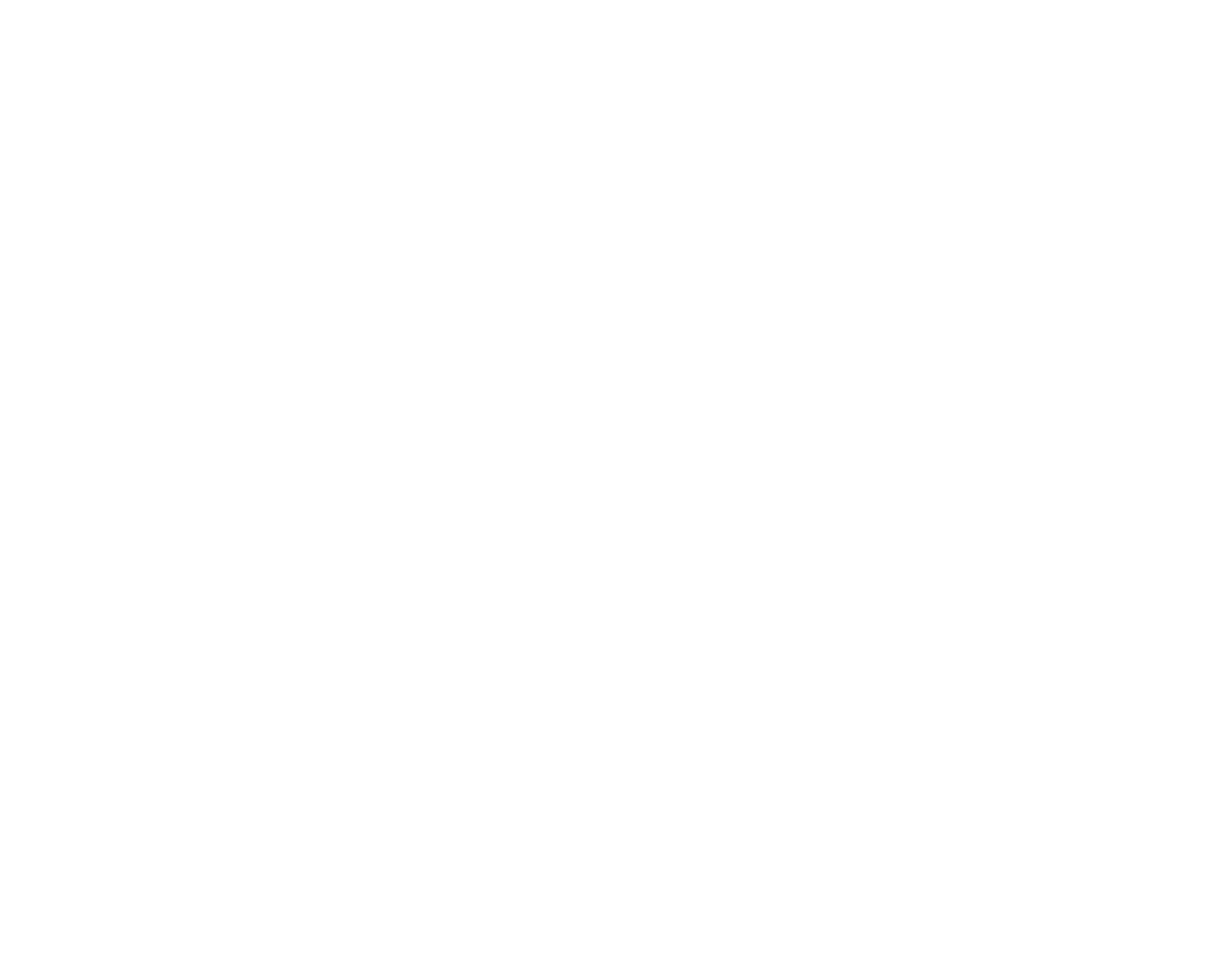
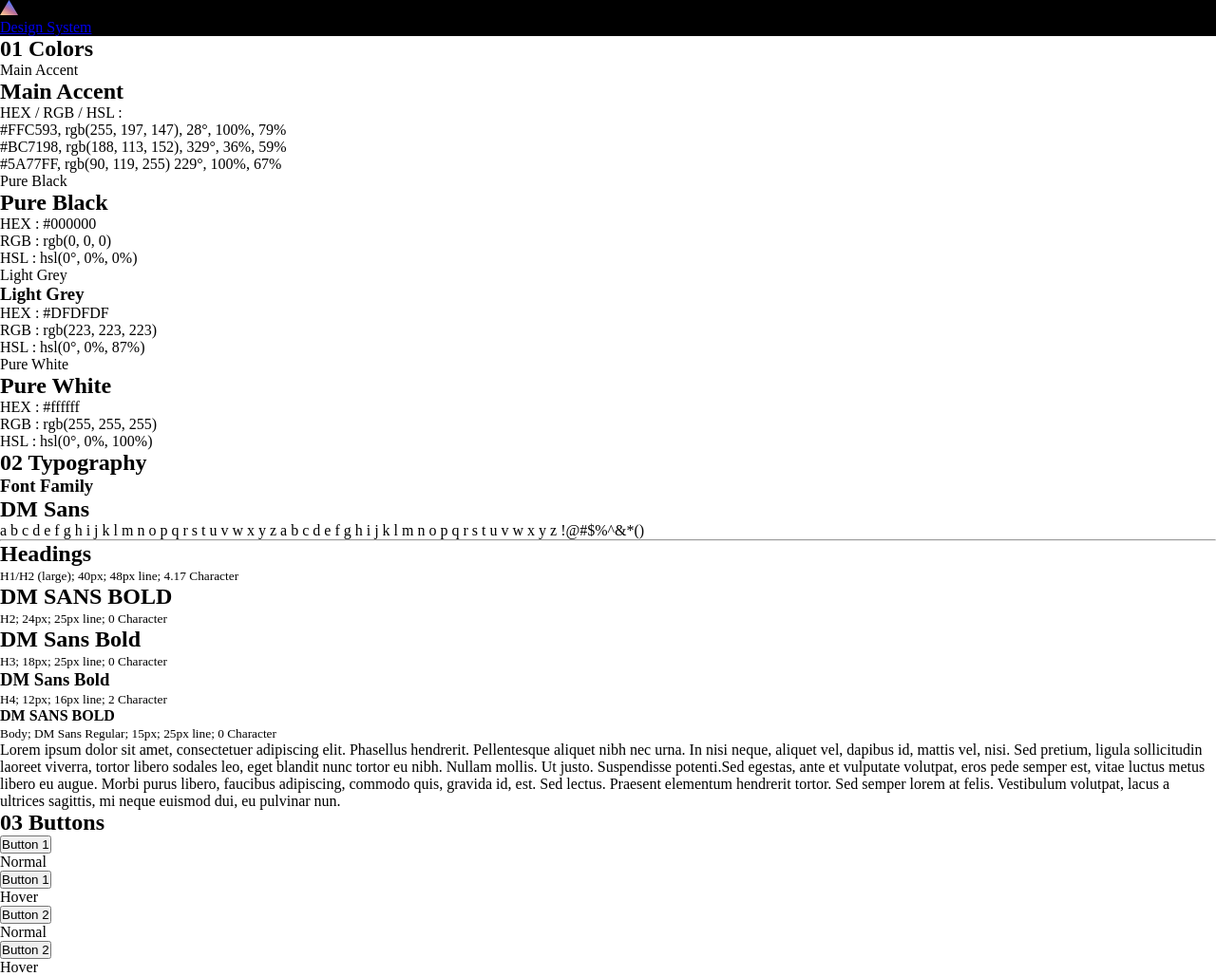
Before and after one commit to claudio-narciso/frontendmentor_photosnap, a plain HTML site: page design_system.html in a window 1280 px wide. Shown: the whole page at 95% size. Before the commit the page ends 800 px from the top, so only its background shows below. Drawn offline with Linux system fonts and the light colour scheme.

Commit message:
Start of the design system

```diff
--- /dev/null
+++ b/design_system.css
@@ -0,0 +1,19 @@
+/* Design System */
+* {
+    margin: 0;
+    padding: 0;
+    box-sizing: border-box;
+}
+
+/* Define Custom Properties */
+:root {
+    /* Colors */
+    --main-accent: linear-gradient(45deg, rgb(255, 197, 147), rgb(188, 113, 152), rgb(90, 119, 255));
+    --pure-black: rgb(0,0,0);
+    --light-grey: #dfdfdf;
+    --pure-white: #ffffff;
+}
+
+.header {
+    background-color: var(--pure-black);
+}
--- a/design_system.html
+++ b/design_system.html
@@ -3,9 +3,113 @@
 <head>
     <meta charset="UTF-8">
     <meta name="viewport" content="width=device-width, initial-scale=1.0">
-    <title>Document</title>
+    <link rel="stylesheet" href="design_system.css">
+    <title>Design System</title>
 </head>
 <body>
+    <header class="header">
+        <nav class="nav">
+            <a class="nav_logo" href="index.html"><img src="assets/shared/desktop/logo.svg" alt=""></a>
+            <ul class="nav_list">
+                <li class="nav_item"><a href="#">Design System</a></li>
+            </ul>
+        </nav>
+    </header>
 
+    <main class="main">
+        <section>
+            <h2><span>01</span> Colors</h2>
+            <div>
+                <div class="color">Main Accent</div>
+                <h2>Main Accent</h2>
+                <ul> HEX / RGB / HSL :
+                    <li>#FFC593, rgb(255, 197, 147), 28°, 100%, 79%</li>
+                    <li>#BC7198, rgb(188, 113, 152), 329°, 36%, 59%</li>
+                    <li>#5A77FF, rgb(90, 119, 255) 229°, 100%, 67%</li>
+                </ul>
+            </div>
+
+            <div>
+                <div class="color">Pure Black</div>
+                <h2>Pure Black</h2>
+                <ul>
+                    <li>HEX : #000000</li>
+                    <li>RGB : rgb(0, 0, 0)</li>
+                    <li>HSL : hsl(0°, 0%, 0%)</li>
+                </ul>
+            </div>
+            <div>
+                <div class="color">Light Grey</div>
+                <h3>Light Grey</h3>
+                <ul>
+                    <li>HEX : #DFDFDF</li>
+                    <li>RGB : rgb(223, 223, 223)</li>
+                    <li>HSL : hsl(0°, 0%, 87%)</li>
+                </ul>
+            </div>
+            <div>
+                <div class="color">Pure White</div>
+                <h2>Pure White</h2>
+                <ul>
+                    <li>HEX : #ffffff</li>
+                    <li>RGB : rgb(255, 255, 255)</li>
+                    <li>HSL : hsl(0°, 0%, 100%)</li>
+                </ul>
+            </div>
+        </section>
+        <section>
+            <h2><span>02</span> Typography</h2>
+            <h3>Font Family</h3>
+            <div>
+                <h2>DM Sans</h2>
+                <p>a b c d e f g h i j k l m n o p q r s t u v w x y z a b c d e f g h i j k l m n o p q r s t u v w x y z !@#$%^&*()</p>
+            </div>
+            <hr>
+            <div>
+                <div class="heading">
+                    <h2>Headings</h2>
+                    <div>
+                        <small>H1/H2 (large); 40px; 48px line; 4.17 Character</small>
+                        <h1>DM SANS BOLD</h1>
+                    </div>
+                    <div>
+                        <small>H2; 24px; 25px line; 0 Character</small>
+                        <h2>DM Sans Bold</h2>
+                    </div>
+                    <div>
+                        <small>H3; 18px; 25px line; 0 Character</small>
+                        <h3>DM Sans Bold</h3>
+                    </div>
+                    <div>
+                        <small>H4; 12px; 16px line; 2 Character</small>
+                        <h4>DM SANS BOLD</h4>
+                    </div>
+                </div>
+                <div class="body">
+                    <small>Body; DM Sans Regular; 15px; 25px line; 0 Character</small>
+                    <p>Lorem ipsum dolor sit amet, consectetuer adipiscing elit. Phasellus hendrerit. Pellentesque aliquet nibh nec urna. In nisi neque, aliquet vel, dapibus id, mattis vel, nisi. Sed pretium, ligula sollicitudin laoreet viverra, tortor libero sodales leo, eget blandit nunc tortor eu nibh. Nullam mollis. Ut justo. Suspendisse potenti.Sed egestas, ante et vulputate volutpat, eros pede semper est, vitae luctus metus libero eu augue. Morbi purus libero, faucibus adipiscing, commodo quis, gravida id, est. Sed lectus. Praesent elementum hendrerit tortor. Sed semper lorem at felis. Vestibulum volutpat, lacus a ultrices sagittis, mi neque euismod dui, eu pulvinar nun.</p>
+                </div>
+            </div>
+        </section>
+        <section>
+            <h2><span>03</span> Buttons</h2>
+            <div>
+                <button>Button 1</button>
+                <p>Normal</p>
+            </div>
+            <div>
+                <button>Button 1</button>
+                <p>Hover</p>
+            </div>
+            <div>
+                <button>Button 2</button>
+                <p>Normal</p>
+            </div>
+            <div>
+                <button>Button 2</button>
+                <p>Hover</p>
+            </div>
+        </section>
+    </main>
 </body>
 </html>
```
Also changed, not shown: features.html (+4 -8 lines), stories.html (+0 -9 lines).
